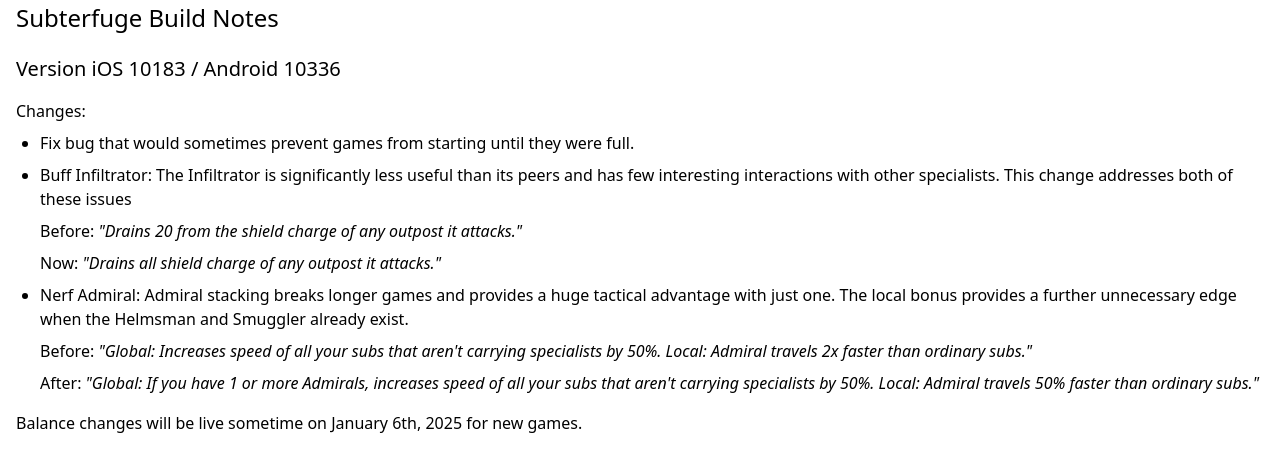
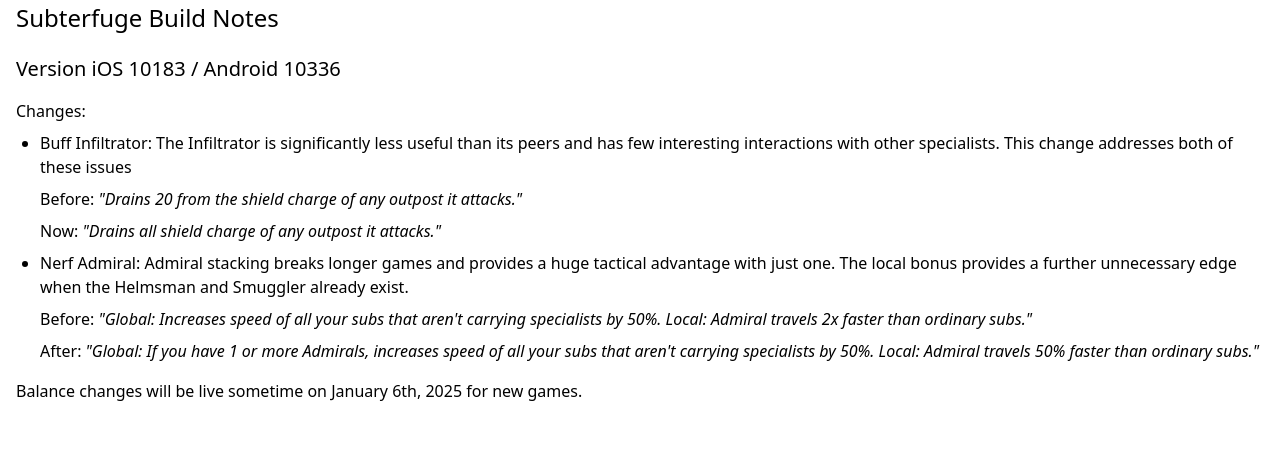
Before and after one commit to gameshovel/secretplan.github.io, a website built with Vite: page subterfuge-news/10183.html in a window 1280 px wide. Built offline with nearby package versions, Linux system fonts and the light colour scheme.

Commit message:
remove bugfix

```diff
--- a/subterfuge-news/10183.html
+++ b/subterfuge-news/10183.html
@@ -10,12 +10,6 @@
     <h3>Version iOS 10183 / Android 10336</h3>
     <div>Changes:</div>
     <ul class="list-disc">
-      <li>
-        <div>
-          Fix bug that would sometimes prevent games from starting until they
-          were full.
-        </div>
-      </li>
       <li>
         <div>
           Buff Infiltrator: The Infiltrator is significantly less useful than
```
